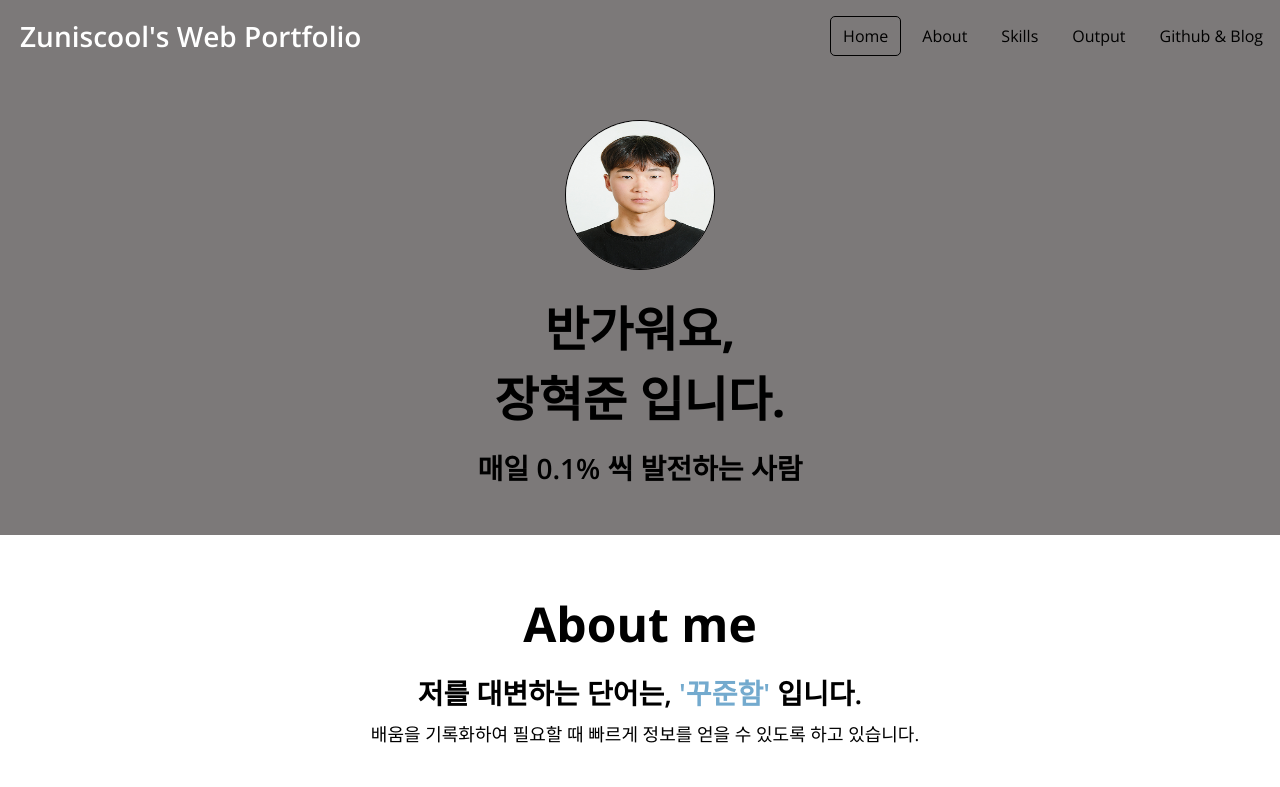
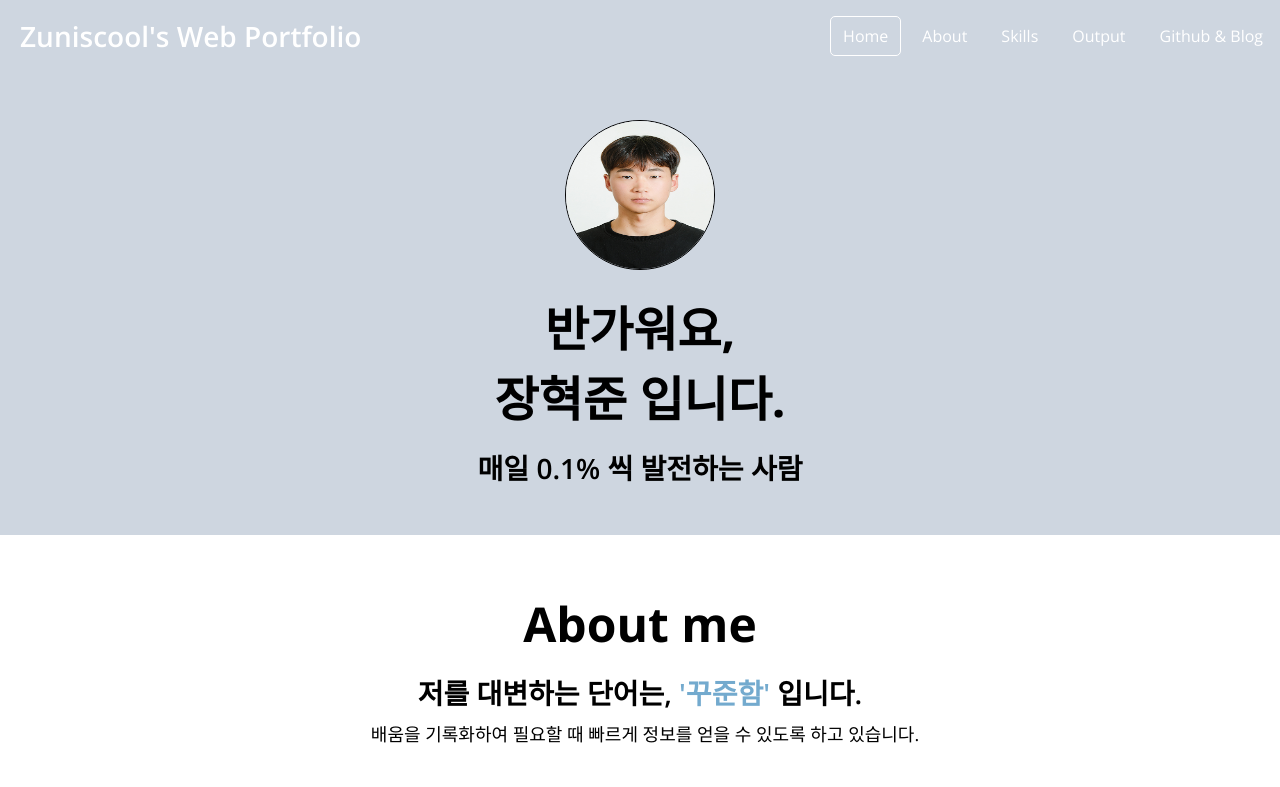
Before and after one commit to zuniscool/web_portfolio, a plain HTML site: page index.html in a window 1280 px wide. Shown: the top 787 px of the page. Drawn offline with nearby package versions, Linux system fonts and the light colour scheme.

Commit message:
ver 1.2 minor update

```diff
--- a/style.css
+++ b/style.css
@@ -1,6 +1,7 @@
 /* Global */
 :root {
   /* Color */
+  --color-special: #ced6e0;
   --color-white: #ffffff;
   --color-light-white: #eeeeee;
   --color-dark-white: #bdbdbd;
@@ -134,18 +135,19 @@ p {
 .navbar__menu__item {
   padding: 8px 12px;
   margin: 0 4px;
+  color: var(--color-white);
   cursor: pointer;
   border: 1px solid transparent;
   border-radius: var(--size-border-radius);
 }
 
 .navbar__menu__item.active {
-  border: 1px solid var(--color-black);
+  border: 1px solid var(--color-white);
   border-radius: 5px;
 }
 
 .navbar__menu__item:hover {
-  border: 1px solid var(--color-black);
+  border: 1px solid --color-white;
   border-radius: 5px;
   background-color: rgba(0, 0, 0, 0.2);
 }
@@ -165,7 +167,7 @@ p {
 }
 
 .home__container {
-  background-color: var(--color-light-grey);
+  background-color: var(--color-special);
   padding: var(--section-padding);
   padding-top: 120px;
 }
```
